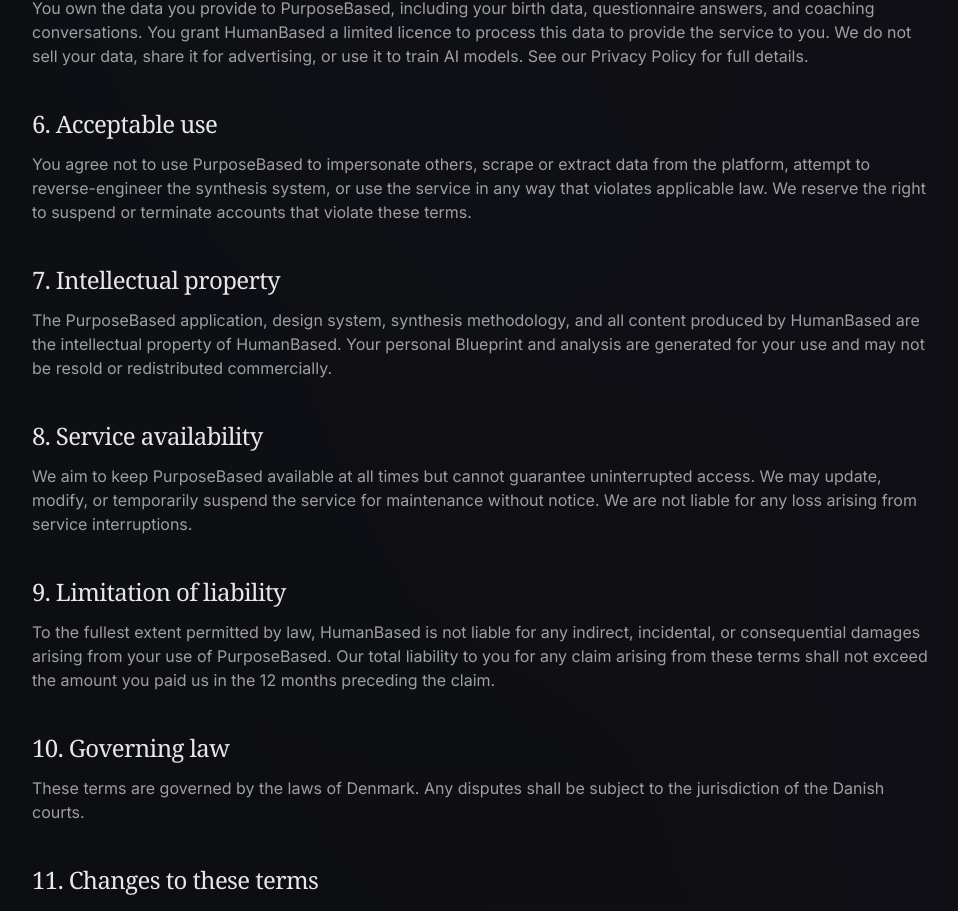
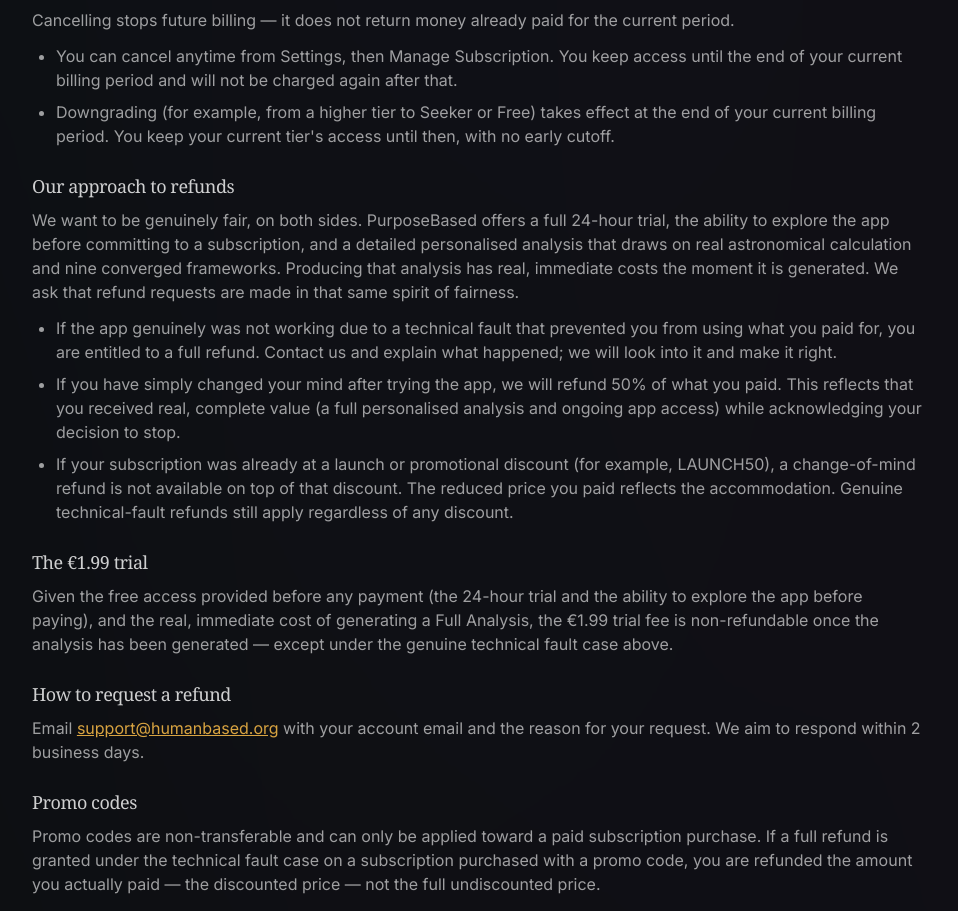
Before and after one commit to HumanBased/humanbased_website, a React (Vite) app: page /apps/purposebased/terms in a window 1280 px wide. Shown: the part 1132-2043 px from the top of the page, without its empty margins (160-1118 px from the left). Built offline with nearby package versions, Linux system fonts and the light colour scheme; a web font is replaced by a local one.

Commit message:
feat: add Refund & Cancellation Policy to PurposeBased terms

```diff
--- a/pages/purposebased/PurposeBasedTermsPage.tsx
+++ b/pages/purposebased/PurposeBasedTermsPage.tsx
@@ -80,14 +80,111 @@
                   support@humanbased.org
                 </a>
                 . Cancellation takes effect at the end of the current billing period.
-                We do not offer refunds for partial months. Payments are processed by
-                Stripe. We never see or store your payment details.
+                Payments are processed by Stripe. We never see or store your payment
+                details.
               </p>
             </div>
 
             <div>
               <h2 className="font-serif text-xl md:text-2xl font-medium tracking-tight mb-3 text-white/90">
-                5. Your content and data
+                5. Refund & Cancellation Policy
+              </h2>
+
+              <h3 className="font-serif text-base md:text-lg font-medium tracking-tight text-white/80 mb-2">
+                Cancelling or downgrading your subscription
+              </h3>
+              <p className="text-sm md:text-base text-white/60 leading-relaxed mb-3">
+                Cancelling stops future billing — it does not return money already
+                paid for the current period.
+              </p>
+              <ul className="list-disc pl-6 space-y-2 text-sm md:text-base text-white/60 mb-6">
+                <li>
+                  You can cancel anytime from Settings, then Manage Subscription.
+                  You keep access until the end of your current billing period and
+                  will not be charged again after that.
+                </li>
+                <li>
+                  Downgrading (for example, from a higher tier to Seeker or Free)
+                  takes effect at the end of your current billing period. You keep
+                  your current tier's access until then, with no early cutoff.
+                </li>
+              </ul>
+
+              <h3 className="font-serif text-base md:text-lg font-medium tracking-tight text-white/80 mb-2">
+                Our approach to refunds
+              </h3>
+              <p className="text-sm md:text-base text-white/60 leading-relaxed mb-3">
+                We want to be genuinely fair, on both sides. PurposeBased offers a
+                full 24-hour trial, the ability to explore the app before
+                committing to a subscription, and a detailed personalised analysis
+                that draws on real astronomical calculation and nine converged
+                frameworks. Producing that analysis has real, immediate costs the
+                moment it is generated. We ask that refund requests are made in
+                that same spirit of fairness.
+              </p>
+              <ul className="list-disc pl-6 space-y-2 text-sm md:text-base text-white/60 mb-6">
+                <li>
+                  If the app genuinely was not working due to a technical fault
+                  that prevented you from using what you paid for, you are
+                  entitled to a full refund. Contact us and explain what happened;
+                  we will look into it and make it right.
+                </li>
+                <li>
+                  If you have simply changed your mind after trying the app, we
+                  will refund 50% of what you paid. This reflects that you
+                  received real, complete value (a full personalised analysis and
+                  ongoing app access) while acknowledging your decision to stop.
+                </li>
+                <li>
+                  If your subscription was already at a launch or promotional
+                  discount (for example, LAUNCH50), a change-of-mind refund is not
+                  available on top of that discount. The reduced price you paid
+                  reflects the accommodation. Genuine technical-fault refunds
+                  still apply regardless of any discount.
+                </li>
+              </ul>
+
+              <h3 className="font-serif text-base md:text-lg font-medium tracking-tight text-white/80 mb-2">
+                The €1.99 trial
+              </h3>
+              <p className="text-sm md:text-base text-white/60 leading-relaxed mb-6">
+                Given the free access provided before any payment (the 24-hour
+                trial and the ability to explore the app before paying), and the
+                real, immediate cost of generating a Full Analysis, the €1.99
+                trial fee is non-refundable once the analysis has been generated —
+                except under the genuine technical fault case above.
+              </p>
+
+              <h3 className="font-serif text-base md:text-lg font-medium tracking-tight text-white/80 mb-2">
+                How to request a refund
+              </h3>
+              <p className="text-sm md:text-base text-white/60 leading-relaxed mb-6">
+                Email{' '}
+                <a
+                  href="mailto:support@humanbased.org"
+                  className="text-amber-400 hover:text-amber-300 underline"
+                >
+                  support@humanbased.org
+                </a>{' '}
+                with your account email and the reason for your request. We aim to
+                respond within 2 business days.
+              </p>
+
+              <h3 className="font-serif text-base md:text-lg font-medium tracking-tight text-white/80 mb-2">
+                Promo codes
+              </h3>
+              <p className="text-sm md:text-base text-white/60 leading-relaxed">
+                Promo codes are non-transferable and can only be applied toward a
+                paid subscription purchase. If a full refund is granted under the
+                technical fault case on a subscription purchased with a promo
+                code, you are refunded the amount you actually paid — the
+                discounted price — not the full undiscounted price.
+              </p>
+            </div>
+
+            <div>
+              <h2 className="font-serif text-xl md:text-2xl font-medium tracking-tight mb-3 text-white/90">
+                6. Your content and data
               </h2>
               <p className="text-sm md:text-base text-white/60 leading-relaxed">
                 You own the data you provide to PurposeBased, including your birth
@@ -100,7 +197,7 @@
 
             <div>
               <h2 className="font-serif text-xl md:text-2xl font-medium tracking-tight mb-3 text-white/90">
-                6. Acceptable use
+                7. Acceptable use
               </h2>
               <p className="text-sm md:text-base text-white/60 leading-relaxed">
                 You agree not to use PurposeBased to impersonate others, scrape or
@@ -113,7 +210,7 @@
 
             <div>
               <h2 className="font-serif text-xl md:text-2xl font-medium tracking-tight mb-3 text-white/90">
-                7. Intellectual property
+                8. Intellectual property
               </h2>
               <p className="text-sm md:text-base text-white/60 leading-relaxed">
                 The PurposeBased application, design system, synthesis methodology,
@@ -125,7 +222,7 @@
 
             <div>
               <h2 className="font-serif text-xl md:text-2xl font-medium tracking-tight mb-3 text-white/90">
-                8. Service availability
+                9. Service availability
               </h2>
               <p className="text-sm md:text-base text-white/60 leading-relaxed">
                 We aim to keep PurposeBased available at all times but cannot
@@ -137,7 +234,7 @@
 
             <div>
               <h2 className="font-serif text-xl md:text-2xl font-medium tracking-tight mb-3 text-white/90">
-                9. Limitation of liability
+                10. Limitation of liability
               </h2>
               <p className="text-sm md:text-base text-white/60 leading-relaxed">
                 To the fullest extent permitted by law, HumanBased is not liable for
@@ -150,7 +247,7 @@
 
             <div>
               <h2 className="font-serif text-xl md:text-2xl font-medium tracking-tight mb-3 text-white/90">
-                10. Governing law
+                11. Governing law
               </h2>
               <p className="text-sm md:text-base text-white/60 leading-relaxed">
                 These terms are governed by the laws of Denmark. Any disputes shall be
@@ -160,7 +257,7 @@
 
             <div>
               <h2 className="font-serif text-xl md:text-2xl font-medium tracking-tight mb-3 text-white/90">
-                11. Changes to these terms
+                12. Changes to these terms
               </h2>
               <p className="text-sm md:text-base text-white/60 leading-relaxed">
                 We may update these terms from time to time. When we make material
@@ -172,7 +269,7 @@
 
             <div>
               <h2 className="font-serif text-xl md:text-2xl font-medium tracking-tight mb-3 text-white/90">
-                12. Contact
+                13. Contact
               </h2>
               <p className="text-sm md:text-base text-white/60 leading-relaxed">
                 HumanBased, Copenhagen, Denmark.<br />
```
